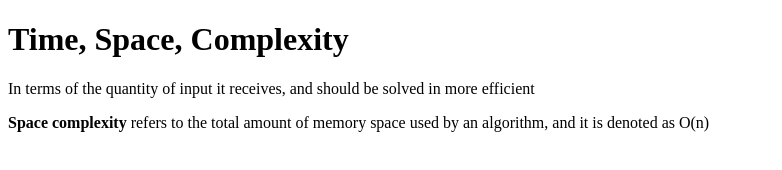
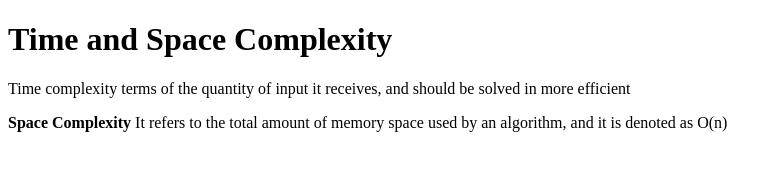
Before and after one commit to acciojob/time-and-space-complexity-TANDEL1, a website: page main.html in a window 1280 px wide. Shown: the whole page, without its empty margins (0-782 px from the left). Drawn offline with Linux system fonts and the light colour scheme.

Commit message:
created a submission

```diff
--- a/main.html
+++ b/main.html
@@ -8,9 +8,9 @@
 
 <body>
 	<!-- the entire body must be written by student -->
-	<h1>Time, Space, Complexity</h1>
-	<p>In terms of the quantity of input it receives, and should be solved in more efficient</p>
-	<p><b>Space complexity</b> refers to the total amount of memory space used by an algorithm, and it is denoted as O(n)</p>
+	<h1>Time and Space Complexity</h1>
+	<p>Time complexity terms of the quantity of input it receives, and should be solved in more efficient</p>
+	<p><b>Space Complexity</b> It refers to the total amount of memory space used by an algorithm, and it is denoted as O(n)</p>
     <script type="text/javascript" src="./script.js">
 </script>
 
```
